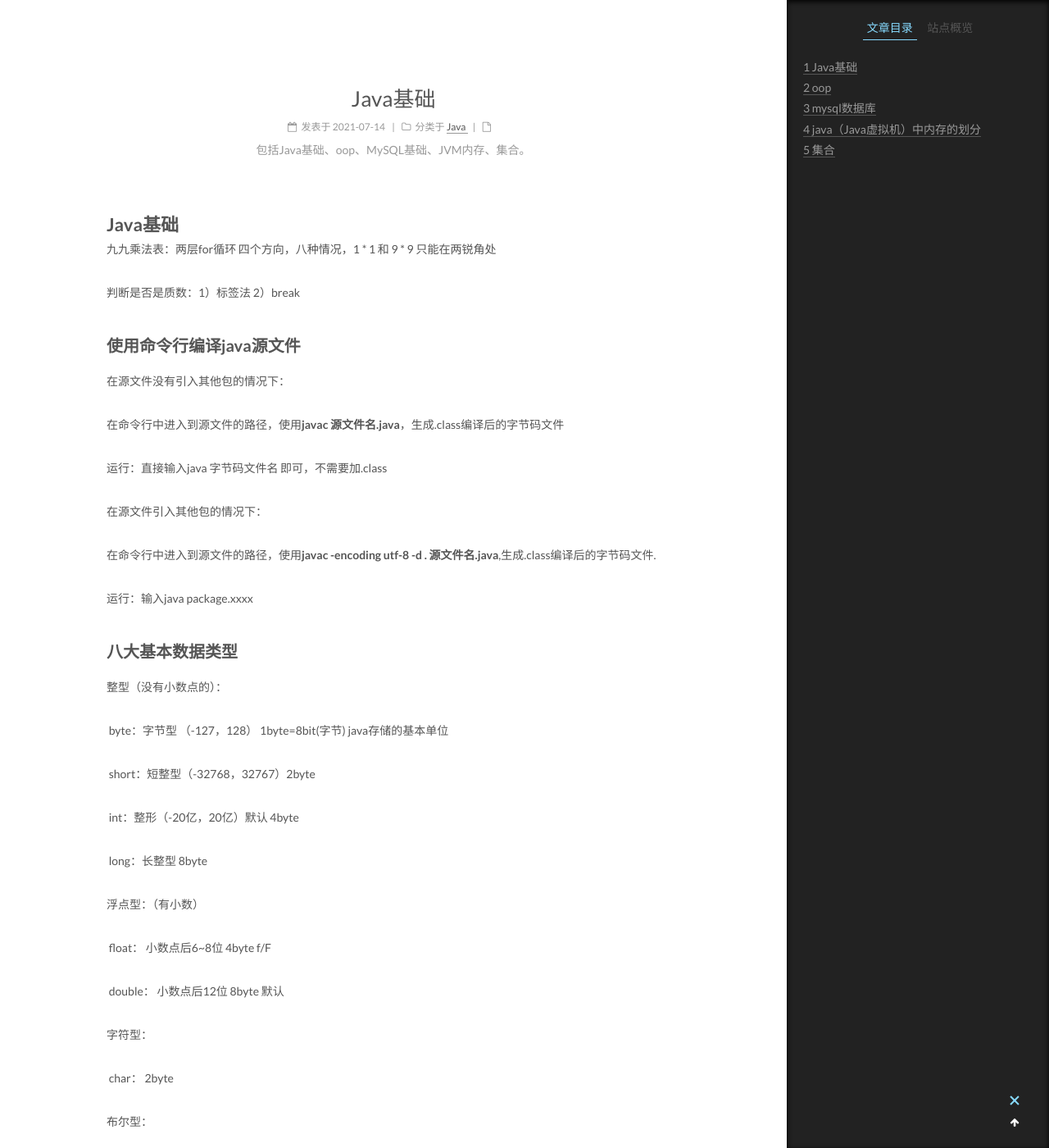
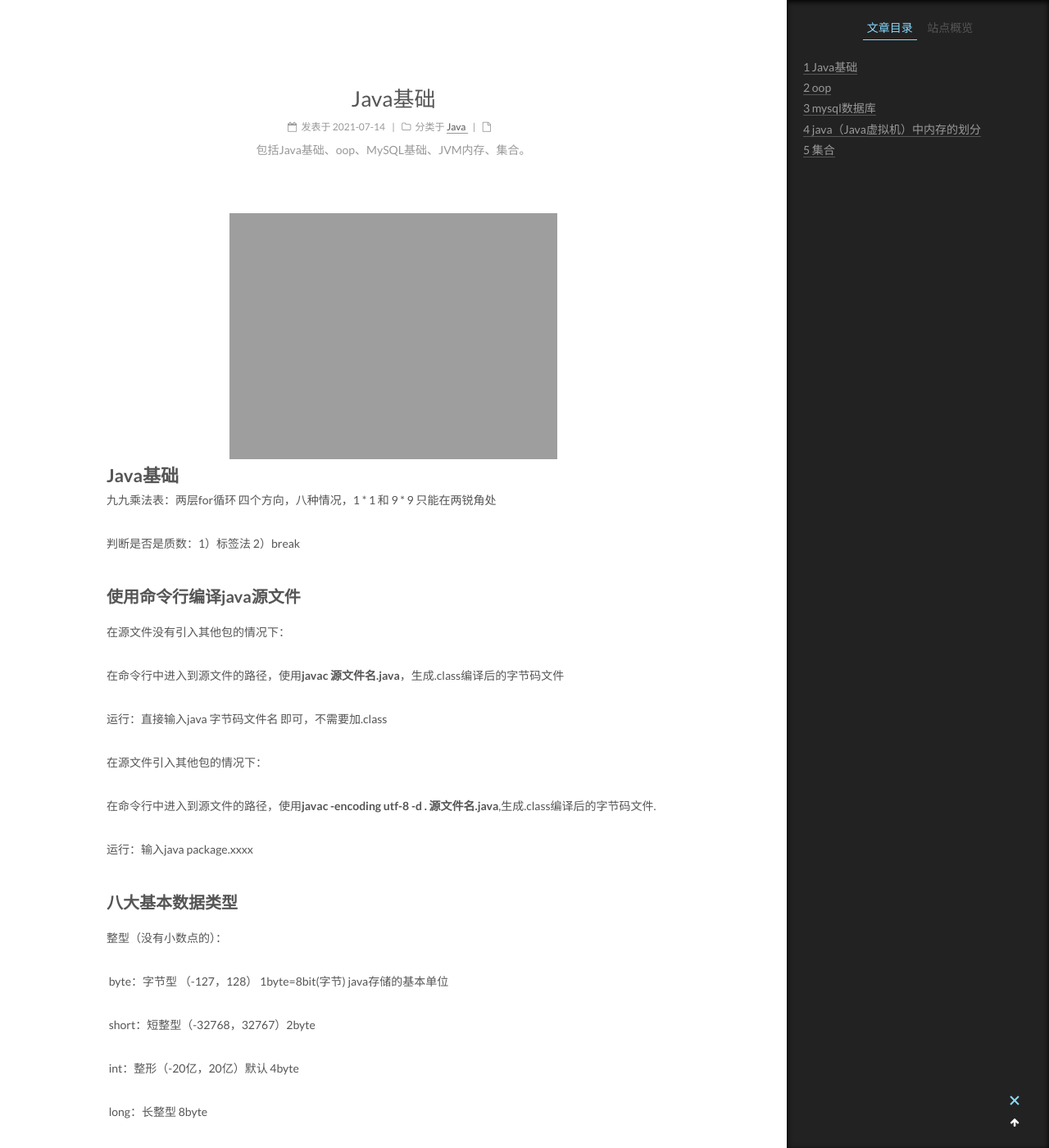
Before and after one commit to lgvying/lgvying.github.io, a Jekyll site: the page built from _posts/2021-07-14-Java基础.md, in a window 1280 px wide and 1400 px high, scrolled down 240 px. Shown: the whole window at 82% size. Built offline with Jekyll 4.4.1, drawn with Linux system fonts in a browser that asks for light colours; comment, search, counter and statistics services are not loaded.

Commit message:
首页图片测试

```diff
--- a/_posts/2021-07-14-Java基础.md
+++ b/_posts/2021-07-14-Java基础.md
@@ -3,7 +3,7 @@ layout: post
 title: Java基础
 description: 包括Java基础、oop、MySQL基础、JVM内存、集合。
 category: Java
-photos:
+photos: https://lgvying.github.io/assets/images/2311707360150_.pic_hd.jpg
 ---
 # Java基础
 
```
Also changed, not shown: assets/images/2381707360184_.pic_hd.jpg (added), 10 other files.
